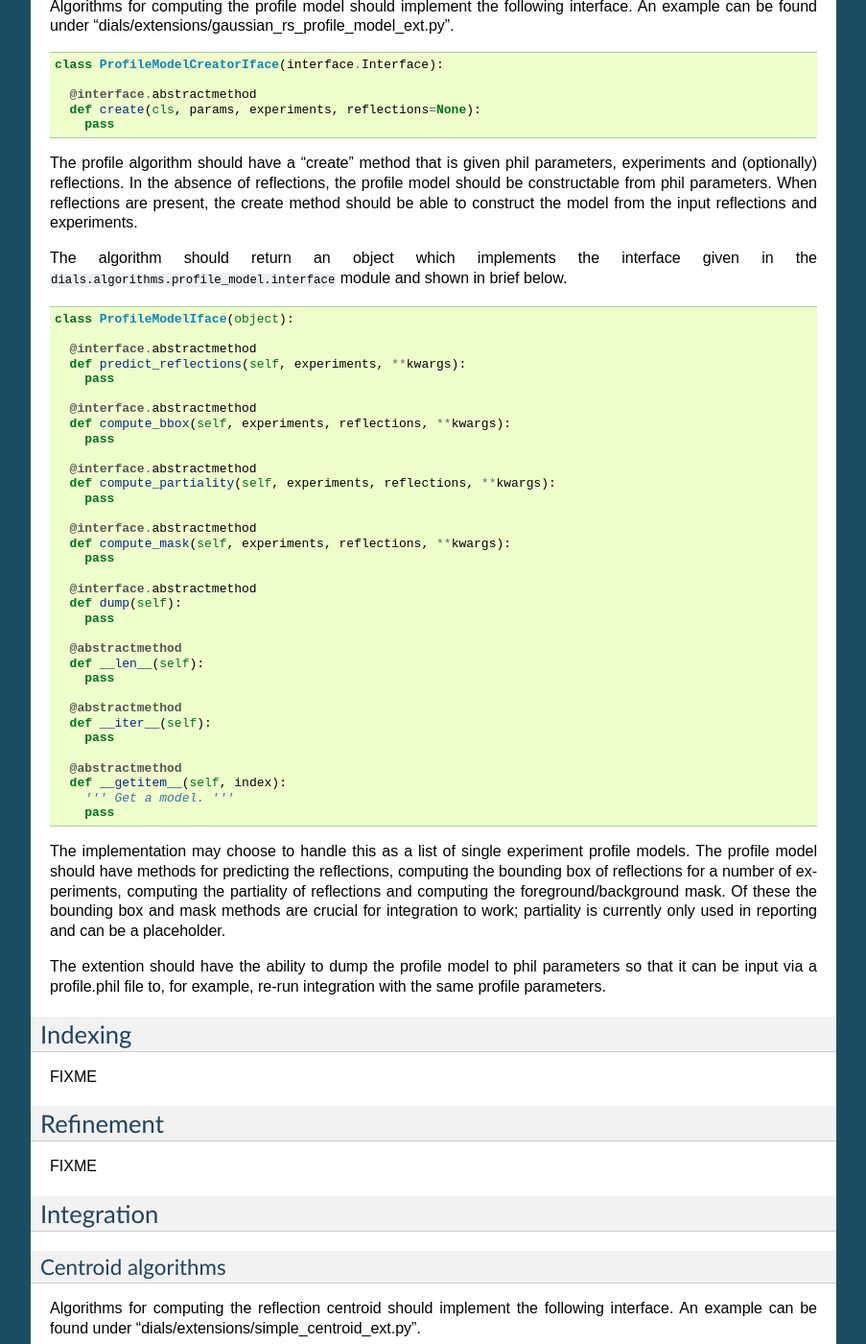
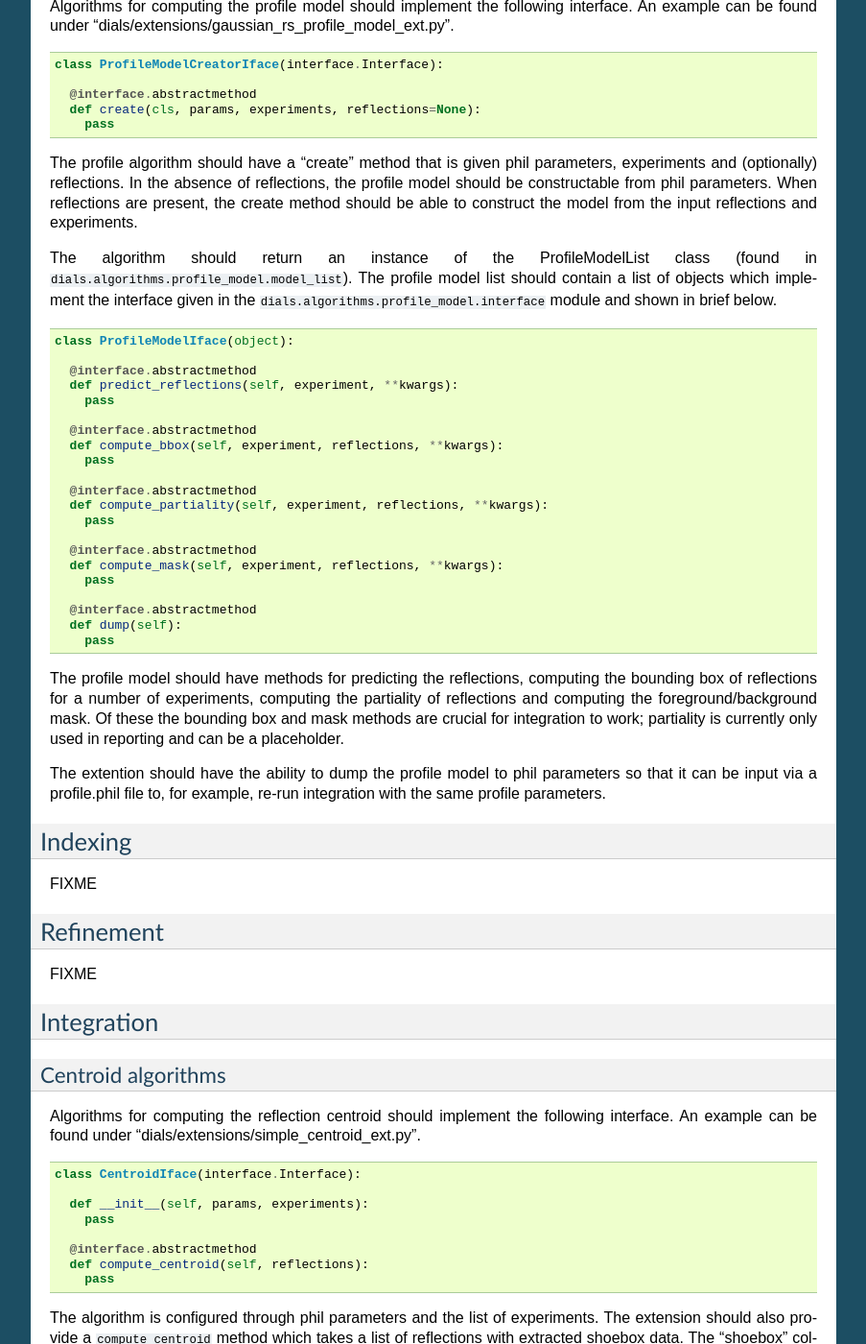
Before and after one commit to dials/docs, a Sphinx documentation site: the page built from sphinx/developer_tutorial.rst, in a window 1280 px wide and 1400 px high, scrolled down 669 px. Shown: the whole window at 96% size, without its empty margins (198-1101 px from the left). Built offline with Sphinx 7.4.7, drawn with Linux system fonts in a browser that asks for light colours; formulas are drawn with MathJax 3.

Commit message:
Updated the documenation

```diff
--- a/sphinx/developer_tutorial.rst
+++ b/sphinx/developer_tutorial.rst
@@ -55,7 +55,9 @@ reflections, the profile model should be constructable from phil parameters.
 When reflections are present, the create method should be able to construct the
 model from the input reflections and experiments.
 
-The algorithm should return an object which implements the interface given in
+The algorithm should return an instance of the ProfileModelList class (found in
+:samp:`dials.algorithms.profile_model.model_list`). The profile model list
+should contain a list of objects which implement the interface given in
 the :samp:`dials.algorithms.profile_model.interface` module and shown in brief
 below.
 
@@ -64,45 +66,30 @@ below.
   class ProfileModelIface(object):
 
     @interface.abstractmethod
-    def predict_reflections(self, experiments, **kwargs):
+    def predict_reflections(self, experiment, **kwargs):
       pass
 
     @interface.abstractmethod
-    def compute_bbox(self, experiments, reflections, **kwargs):
+    def compute_bbox(self, experiment, reflections, **kwargs):
       pass
 
     @interface.abstractmethod
-    def compute_partiality(self, experiments, reflections, **kwargs):
+    def compute_partiality(self, experiment, reflections, **kwargs):
       pass
 
     @interface.abstractmethod
-    def compute_mask(self, experiments, reflections, **kwargs):
+    def compute_mask(self, experiment, reflections, **kwargs):
       pass
 
     @interface.abstractmethod
     def dump(self):
       pass
 
-    @abstractmethod
-    def __len__(self):
-      pass
-
-    @abstractmethod
-    def __iter__(self):
-      pass
-
-    @abstractmethod
-    def __getitem__(self, index):
-      ''' Get a model. '''
-      pass
-
-The implementation may choose to handle this as a list of single experiment
-profile models. The profile model should have methods for predicting the
-reflections, computing the bounding box of reflections for a number of
-experiments, computing the partiality of reflections and computing the
-foreground/background mask. Of these the bounding box and mask methods are
-crucial for integration to work; partiality is currently only used in reporting
-and can be a placeholder.
+The profile model should have methods for predicting the reflections, computing
+the bounding box of reflections for a number of experiments, computing the
+partiality of reflections and computing the foreground/background mask. Of these
+the bounding box and mask methods are crucial for integration to work;
+partiality is currently only used in reporting and can be a placeholder.
 
 The extention should have the ability to dump the profile model to phil
 parameters so that it can be input via a profile.phil file to, for example,
```
